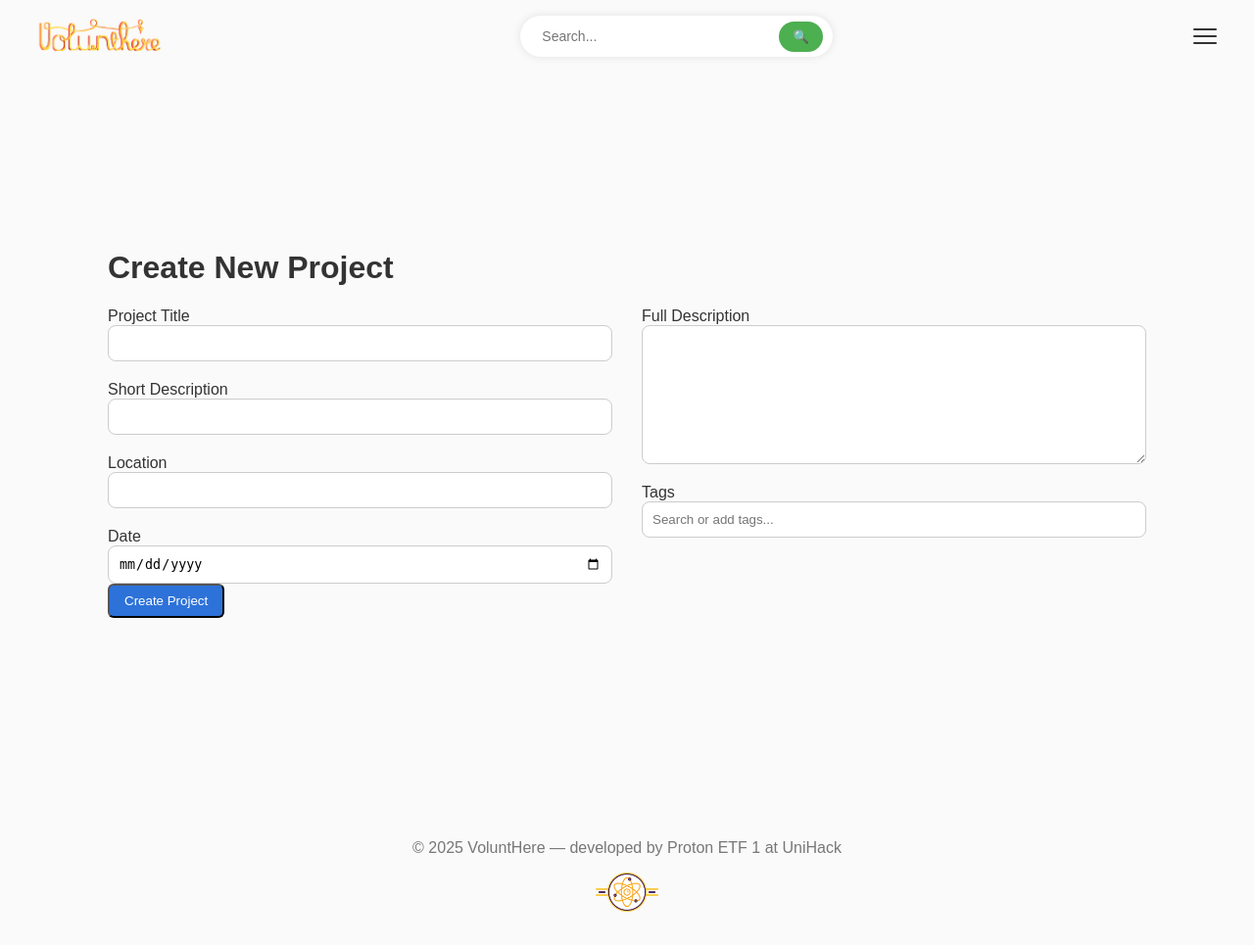
After one commit to proton-org-rs/VoluntHere, a Flask app: page /projects/create-project in a window 1280 px wide. The commit adds this page. Shown: the whole page at 98% size. Run offline with Flask 3, Linux system fonts and the light colour scheme; the visitor is signed in with stand-in values (Sample User, id 1).

Commit message:
Implemented project creation

```diff
--- a/app/routes/projects.py
+++ b/app/routes/projects.py
@@ -1,10 +1,15 @@
+import json
+from asyncio import wait_for
+from os import waitpid
+
 import jsonify
-from flask import Blueprint, render_template, request
+from flask import Blueprint, render_template, request, redirect, url_for
 from flask import jsonify
 from flask_login import current_user, login_required
 from app import db
 from app.models import Project, VolunteerApplication, Tag
 from datetime import datetime
+from flask import flash
 
 projects_bp = Blueprint("projects", __name__)
 
@@ -103,3 +108,61 @@ def filter_by_tag(tag_name):
         }
         for p in projects
     ])
+
+# ==========================
+# TAG SEARCH API ENDPOINT
+# ==========================
+@projects_bp.route("/api/tags/search")
+def search_tags():
+    q = request.args.get("q", "").strip()
+    if not q:
+        return jsonify([])
+
+    tags = Tag.query.filter(Tag.name.ilike(f"%{q}%")).all()
+    return jsonify([{"id": t.id, "name": t.name} for t in tags])
+
+
+# ==========================
+# CREATE PROJECT
+# ==========================
+
+@projects_bp.route("/create-project", methods=["GET", "POST"])
+@login_required
+def create_project():
+    if request.method == "POST":
+        title = request.form.get("title")
+        short_description = request.form.get("short_description")
+        description = request.form.get("description")
+        location = request.form.get("location")
+
+        date_raw = request.form.get("date")
+        date = datetime.strptime(date_raw, "%Y-%m-%d").date()
+
+        tag_names_raw = request.form.get("tags")
+        tag_names = json.loads(tag_names_raw) if tag_names_raw else []
+
+        project = Project(
+            title=title,
+            short_description=short_description,
+            description=description,
+            location=location,
+            date=date,
+            owner_id=current_user.id,
+            approved=False,
+            suspended=False,
+        )
+
+        for name in tag_names:
+            tag = Tag.query.filter_by(name=name).first()
+            if not tag:
+                tag = Tag(name=name)
+                db.session.add(tag)
+            project.tags.append(tag)
+
+        db.session.add(project)
+        db.session.commit()
+
+
+        return redirect(url_for("projects.create_project", msg="created"))
+
+    return render_template("projects/create-project.html")
--- /dev/null
+++ b/app/static/css/create-project.css
@@ -0,0 +1,88 @@
+.container {
+    max-width: 1100px;
+    margin: 40px auto;
+}
+
+.form-grid {
+    display: grid;
+    grid-template-columns: 1fr 1fr;
+    gap: 30px;
+}
+
+.form-column {
+    display: flex;
+    flex-direction: column;
+    gap: 20px;
+}
+
+.form-group {
+    position: relative;
+    display: flex;
+    flex-direction: column;
+}
+
+.form-control {
+    padding: 10px;
+    border: 1px solid #ccc;
+    border-radius: 8px;
+}
+
+.chips {
+    display: flex;
+    flex-wrap: wrap;
+    gap: 8px;
+    margin-top: 8px;
+}
+
+.chip {
+    background: #e2e8f0;
+    padding: 4px 12px;
+    border-radius: 12px;
+    font-size: 14px;
+    display: flex;
+    align-items: center;
+    gap: 6px;
+}
+
+.chip span {
+    cursor: pointer;
+}
+
+.dropdown {
+    position: absolute;
+    top: 70px;
+    left: 0;
+    width: 100%;
+    background: white;
+    border: 1px solid #ccc;
+    border-radius: 8px;
+    max-height: 200px;
+    overflow-y: auto;
+    z-index: 100;
+}
+
+.dropdown div {
+    padding: 10px;
+    cursor: pointer;
+}
+
+.dropdown div:hover {
+    background: #f0f0f0;
+}
+
+.hidden {
+    display: none;
+}
+
+/* Toast styling */
+.toast {
+    position: fixed;
+    bottom: 30px;
+    right: 30px;
+    background: #2b8a3e;
+    padding: 14px 20px;
+    border-radius: 8px;
+    color: white;
+    font-weight: 600;
+    animation: fadein 0.3s ease-out;
+}
--- /dev/null
+++ b/app/static/js/create-project.js
@@ -0,0 +1,109 @@
+document.addEventListener("DOMContentLoaded", () => {
+    const input = document.getElementById("tagInput");
+    const dropdown = document.getElementById("tagDropdown");
+    const chips = document.getElementById("selectedTags");
+    const hidden = document.getElementById("tagsHidden");
+
+    let selected = [];
+
+    input.addEventListener("input", async () => {
+        const query = input.value.trim();
+        if (query.length === 0) {
+            dropdown.classList.add("hidden");
+            return;
+        }
+
+        const response = await fetch(`/projects/api/tags/search?q=${encodeURIComponent(query)}`);
+
+        if (!response.ok) {
+            console.error("Tag search failed:", response.status);
+            dropdown.classList.add("hidden");
+            return;
+        }
+
+        let data;
+        try {
+            data = await response.json();
+        } catch (err) {
+            console.error("Invalid JSON:", err);
+            dropdown.classList.add("hidden");
+            return;
+        }
+
+        dropdown.innerHTML = "";
+        dropdown.classList.remove("hidden");
+
+        data.forEach(tag => {
+            const div = document.createElement("div");
+            div.textContent = tag.name;
+            div.classList.add("dropdown-item");
+            div.addEventListener("click", () => {
+                if (!selected.includes(tag.name)) {
+                    selected.push(tag.name);
+                    updateChips();
+                }
+                dropdown.classList.add("hidden");
+                input.value = "";
+            });
+            dropdown.appendChild(div);
+        });
+    });
+
+    function updateChips() {
+        chips.innerHTML = "";
+        selected.forEach(name => {
+            const chip = document.createElement("div");
+            chip.classList.add("chip");
+            chip.innerHTML = `${name} <span data-name="${name}">✕</span>`;
+            chips.appendChild(chip);
+        });
+
+        hidden.value = JSON.stringify(selected);
+    }
+
+    chips.addEventListener("click", (e) => {
+        if (e.target.tagName === "SPAN") {
+            const name = e.target.getAttribute("data-name");
+            selected = selected.filter(t => t !== name);
+            updateChips();
+        }
+    });
+
+    const form = document.getElementById("projectForm");
+    form.addEventListener("submit", () => {
+        setTimeout(() => showToast("Your project has been successfully submitted and is now awaiting administrator review."), 300);
+    });
+});
+
+function showToast(message) {
+    const container = document.getElementById("toast-container");
+
+    const toast = document.createElement("div");
+    toast.classList.add("toast");
+    toast.textContent = message;
+
+    container.appendChild(toast);
+
+    // Hide toast after 3 seconds
+    setTimeout(() => {
+        toast.classList.add("hide");
+        setTimeout(() => toast.remove(), 400);
+    }, 3000);
+}
+
+document.addEventListener("DOMContentLoaded", () => {
+    const msgDiv = document.getElementById("toast-message");
+
+    if (msgDiv) {
+        const code = msgDiv.dataset.msg;
+
+        let message = "";
+        if (code === "created") {
+            message = "Your project has been successfully submitted and is now awaiting administrator review.";
+        }
+
+        if (message) {
+            showToast(message);
+        }
+    }
+});
--- a/app/templates/base.html
+++ b/app/templates/base.html
@@ -54,6 +54,7 @@
                     <a href="/auth/login">Login</a>
                 {% else %}
                     <a href="/auth/profile/{{ current_user.username }}">Profile</a>
+                    <a href="/projects/create-project">Create a project</a>
                     <a href="/projects/project-dashboard">Projects dashboard</a>
                     {% if current_user.role == "admin" or current_user.role == "super_admin" %}
                         <a href="/admin/dashboard">Admin dashboard</a>
@@ -85,8 +86,6 @@
         <a href="https://proton.org.rs" target="_blank"><img src="{{ url_for('static', filename='images/proton_logo.png') }}" alt="Proton Logo"></a>
     </footer>
 
-    <script src="{{ url_for('static', filename='js/scripts.js') }}"></script>
-
 </body>
 
 <div id="toast-container"></div>
--- /dev/null
+++ b/app/templates/projects/create-project.html
@@ -0,0 +1,69 @@
+{% extends "base.html" %}
+{% block title %} Add Project {% endblock %}
+{% block script %} <link rel="stylesheet" href="{{ url_for('static', filename='css/create-project.css') }}"> {% endblock %}
+{% block style %} <script src="{{ url_for('static', filename='js/create-project.js') }}"></script> {% endblock %}
+{% block content %}
+
+{% if request.args.get("msg") %}
+    <div id="toast-message" data-msg="{{ request.args.get('msg') }}"></div>
+{% endif %}
+
+<div class="container">
+    <h1 class="page-title">Create New Project</h1>
+
+    <form id="projectForm" method="POST" action="/projects/create-project">
+        <div class="form-grid">
+
+            <!-- LEFT COLUMN -->
+            <div class="form-column">
+                <div class="form-group">
+                    <label for="title">Project Title</label>
+                    <input type="text" id="title" name="title" class="form-control" required>
+                </div>
+
+                <div class="form-group">
+                    <label for="short_description">Short Description</label>
+                    <input type="text" id="short_description" name="short_description" class="form-control">
+                </div>
+
+                <div class="form-group">
+                    <label for="location">Location</label>
+                    <input type="text" id="location" name="location" class="form-control">
+                </div>
+
+                <div class="form-group">
+                    <label for="date">Date</label>
+                    <input type="date" id="date" name="date" class="form-control" required>
+                </div>
+            </div>
+
+            <!-- RIGHT COLUMN -->
+            <div class="form-column">
+                <div class="form-group">
+                    <label for="description">Full Description</label>
+                    <textarea id="description" name="description" class="form-control" rows="8"></textarea>
+                </div>
+
+                <div class="form-group tag-group">
+                    <label for="tagInput">Tags</label>
+                    <input type="text" id="tagInput" class="form-control" placeholder="Search or add tags...">
+
+                    <div id="selectedTags" class="chips"></div>
+
+                    <div id="tagDropdown" class="dropdown hidden"></div>
+
+                    <input type="hidden" id="tagsHidden" name="tags">
+                </div>
+            </div>
+
+        </div>
+
+        <input type="submit" class="btn-primary" value="Create Project">
+    </form>
+</div>
+
+<div id="toast" class="toast hidden"></div>
+
+<script src="{{ url_for('static', filename='js/create-project.js') }}"></script>
+
+{% endblock %}
--- a/app/templates/user/projects-dashboard.html
+++ b/app/templates/user/projects-dashboard.html
@@ -9,6 +9,7 @@
     <div class="project-card">
         <h2>{{ project.title }}</h2>
         <p>{{ project.short_description }}</p>
+        <p>status: {% if project.approved %}Approved by an admin{% else %}Waiting for approval{% endif %}</p>
         <a href="/projects/{{ project.id }}" class="btn-secondary">View Details</a>
         {% if project.owner_id == current_user.id%}
             <a href='/projects/edit/{{ project.id }}' class="btn-primary">Edit Project</a>
```
